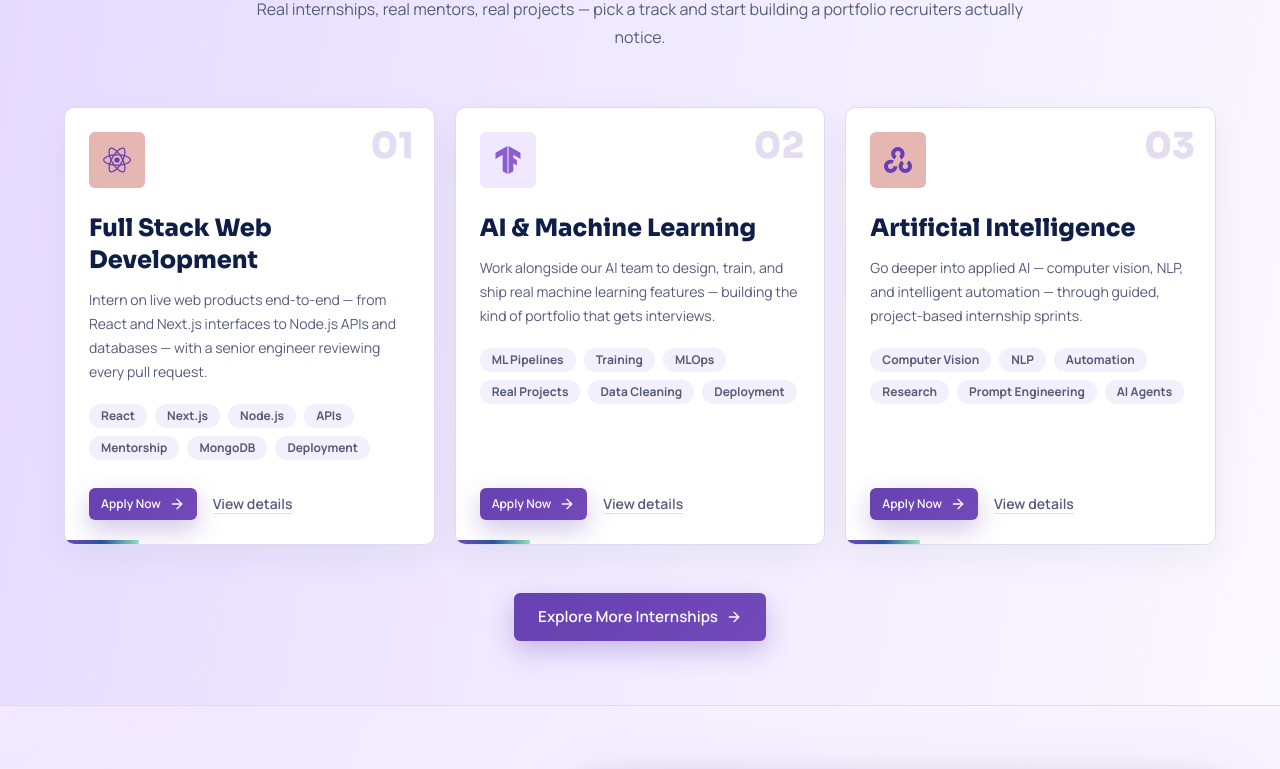
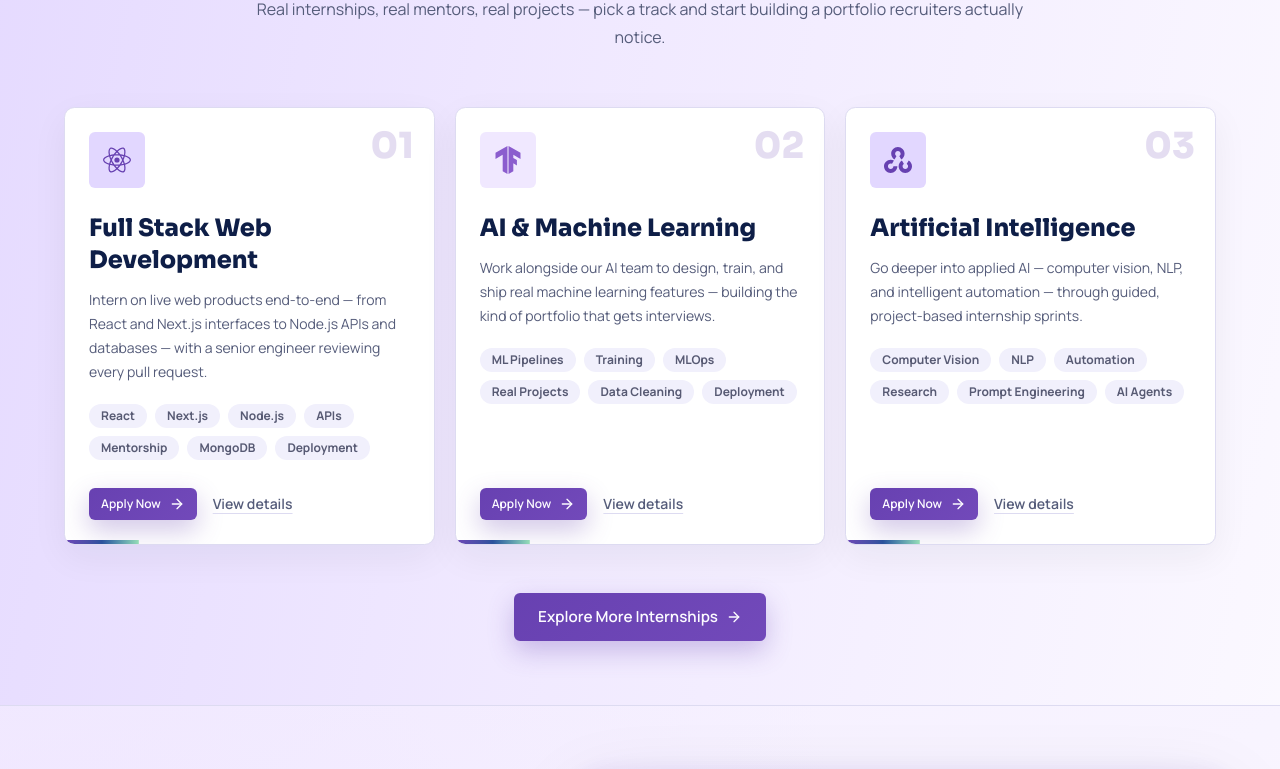
Before and after one commit to Arxfamism/Internlytic, a React (Vite) app: page / in a window 1280 px wide. Shown: the part 2060-2829 px from the top of the page. Built offline with nearby package versions, Linux system fonts and the light colour scheme.

Commit message:
Update styles.css

```diff
--- a/src/styles.css
+++ b/src/styles.css
@@ -127,7 +127,7 @@
   --brand-cyan: oklch(0.84 0.09 160);
   --experience-teal: oklch(0.6 0.16 298);
   --surface-soft:oklch(0.8111 0.1595 150);
-  --surface-mint:oklch(0.8178 0.055 25.06);
+  --surface-mint: oklch(0.9 0.055 298);
   --surface-coral: oklch(0.945 0.032 300);
   --luxe-cream: oklch(0.975 0.014 290);
   --luxe-forest: oklch(0.28 0.08 268);
```
